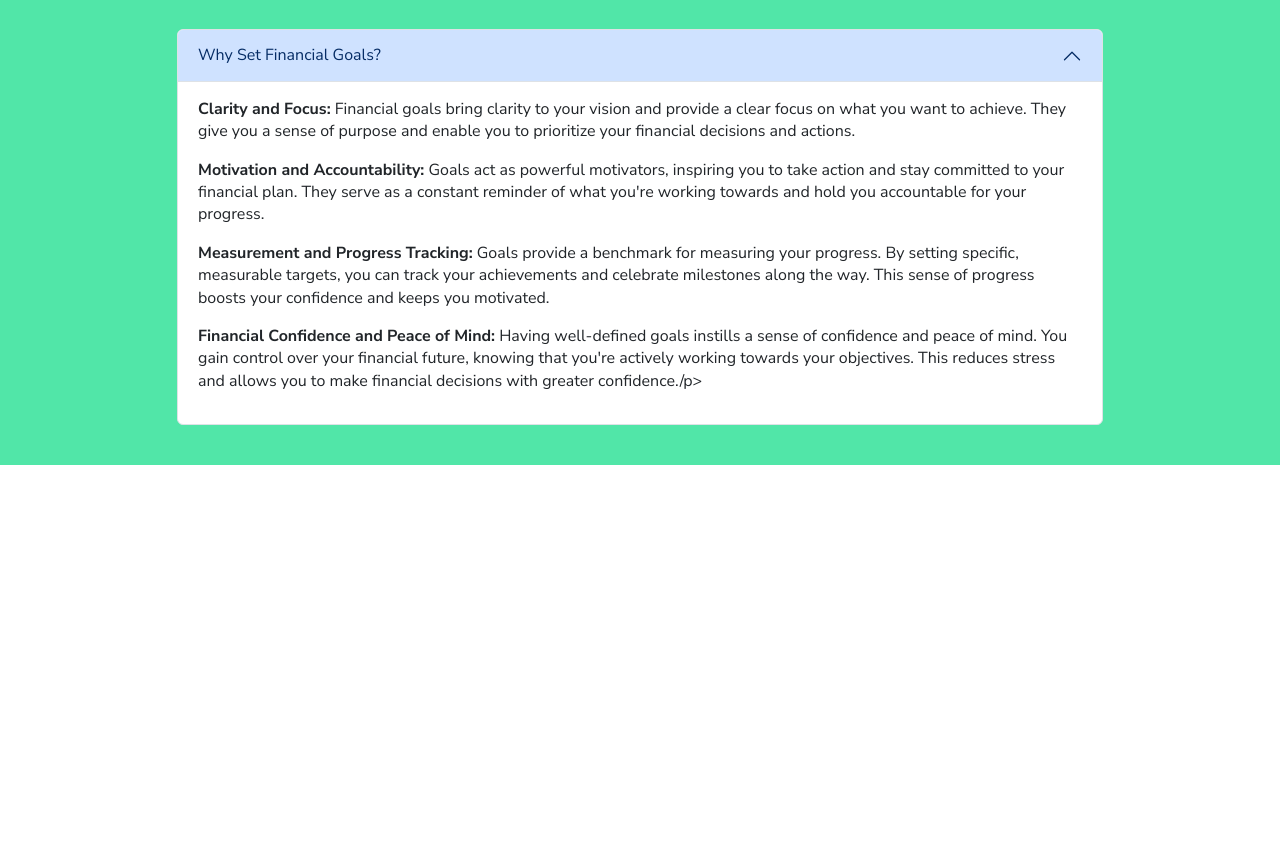
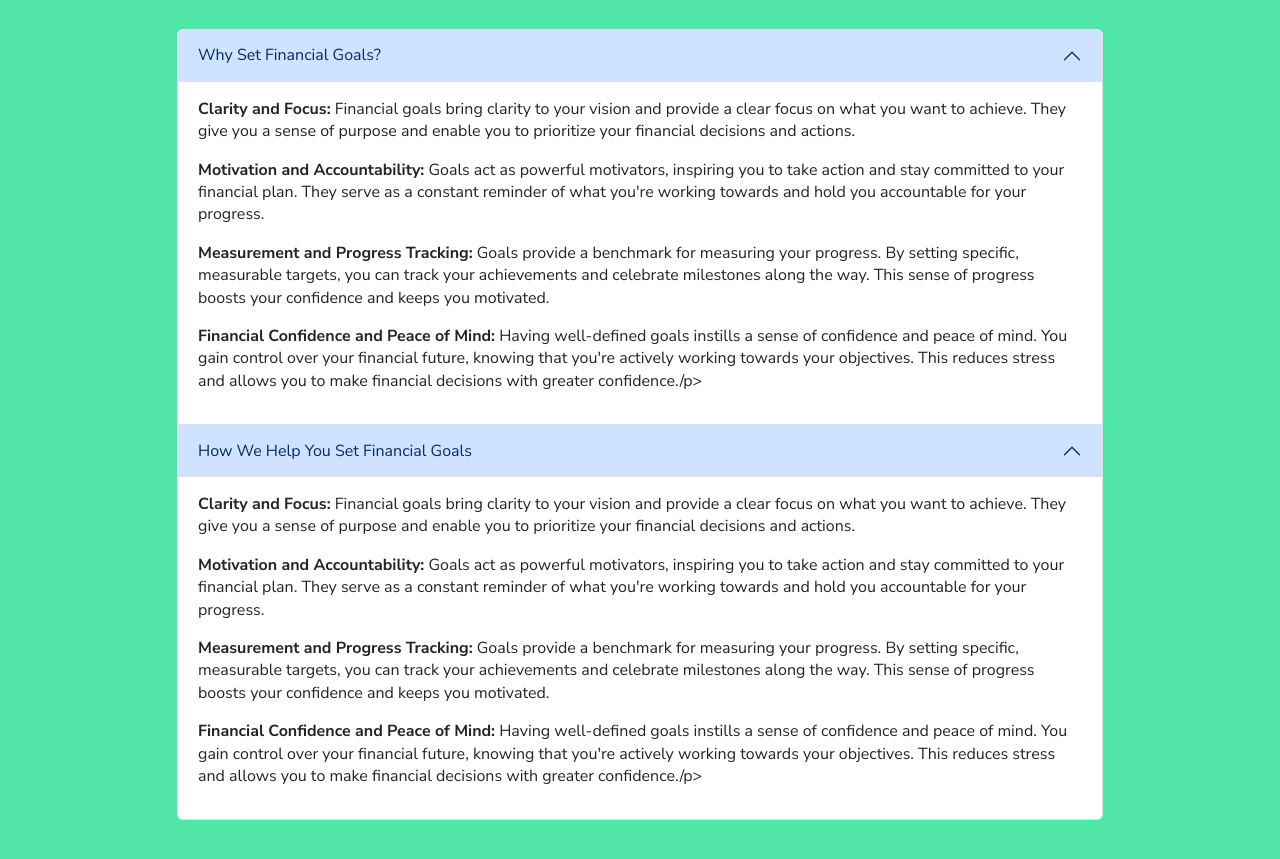
Before and after one commit to zielak146/FITNANCIAL, a plain HTML site: page index.html in a window 1280 px wide. Shown: the part 2904-3763 px from the top of the page. Before the commit the page ends 3369 px from the top, so only its background shows below. Drawn offline with nearby package versions, Linux system fonts and the light colour scheme.

Commit message:
Update index.html

```diff
--- a/index.html
+++ b/index.html
@@ -73,11 +73,31 @@
       <div class="row justify-content-center text-center py-2 text-white"><h2>Ready to gain clarity and take control of your financial future? </h2><p class="lead">Schedule a consultation with our expert financial advisors today.</p></div>><div class="row justify-content-evenly align-items-center py-2"><div class="col-6 py-3 text-center lead"><h1 class="display-3">2. Setting Goals</h1><p>Setting goals is the cornerstone of a successful financial plan, as it provides direction, motivation, and a roadmap for your financial journey.</p><p>We work closely with you to help you define and pursue your financial aspirations, turning your dreams into tangible realities.  </p><p>Whether you aim to eliminate debt, save for a down payment on a home, plan for retirement, or pursue other dreams, we help you define measurable objectives that align with your aspirations. </p></div><div class="col-3 "><img class="img-fluid rounded" src="./img/3413840.jpg" alt=""></div><div class="accordion col-10" id="accordionExample">
       <div class="accordion-item ">
         <h2 class="accordion-header">
-          <button class="accordion-button" type="button" data-bs-toggle="collapse" data-bs-target="#collapseOne" aria-expanded="true" aria-controls="collapseOne">
+          <button class="accordion-button" type="button" data-bs-toggle="collapse" data-bs-target="#collapse2-1" aria-expanded="true" aria-controls="collapse2-1">
             Why Set Financial Goals?
           </button>
         </h2>
-        <div id="collapseOne" class="accordion-collapse collapse show" data-bs-parent="#accordionExample">
+        <div id="collapse2-1" class="accordion-collapse collapse show" data-bs-parent="#accordionExample">
+          <div class="accordion-body">
+            <p><strong>Clarity and Focus:</strong> Financial goals bring clarity to your vision and provide a clear focus on what you want to achieve. They give you a sense of purpose and enable you to prioritize your financial decisions and actions.</p>
+            <p><strong>Motivation and Accountability:</strong> Goals act as powerful motivators, inspiring you to take action and stay committed to your financial plan. They serve as a constant reminder of what you're working towards and hold you accountable for your progress.</p>
+            <p><strong>Measurement and Progress Tracking:</strong> Goals provide a benchmark for measuring your progress. By setting specific, measurable targets, you can track your achievements and celebrate milestones along the way. This sense of progress boosts your confidence and keeps you motivated.</p>
+            <p><strong> Financial Confidence and Peace of Mind:</strong> Having well-defined goals instills a sense of confidence and peace of mind. You gain control over your financial future, knowing that you're actively working towards your objectives. This reduces stress and allows you to make financial decisions with greater confidence./p>
+
+
+
+
+
+          </div>
+        </div>
+      </div>
+      <div class="accordion-item ">
+        <h2 class="accordion-header">
+          <button class="accordion-button" type="button" data-bs-toggle="collapse" data-bs-target="#collapse2-2" aria-expanded="true" aria-controls="collapse2-2">
+            How We Help You Set Financial Goals
+          </button>
+        </h2>
+        <div id="collapse2-2" class="accordion-collapse collapse show" data-bs-parent="#accordionExample">
           <div class="accordion-body">
             <p><strong>Clarity and Focus:</strong> Financial goals bring clarity to your vision and provide a clear focus on what you want to achieve. They give you a sense of purpose and enable you to prioritize your financial decisions and actions.</p>
             <p><strong>Motivation and Accountability:</strong> Goals act as powerful motivators, inspiring you to take action and stay committed to your financial plan. They serve as a constant reminder of what you're working towards and hold you accountable for your progress.</p>
```
